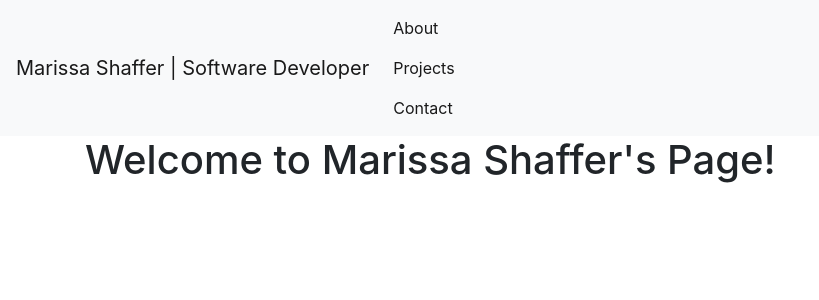
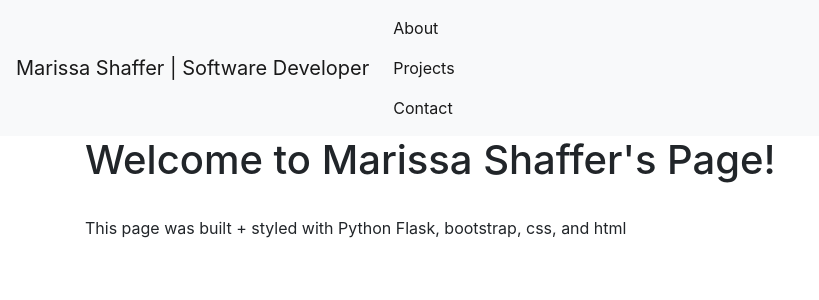
Before and after one commit to marissa-shaffer/final-cs50p-project, a Flask app: page / in a window 1280 px wide. Shown: the top 300 px of the page, without its empty margins (0-819 px from the left). Run offline with Flask 2, Linux system fonts and the light colour scheme; parts of the project's set-up code (start-up, migrations or seed data) failed here and were passed over; some libraries are stand-ins or nearby versions.

Commit message:
added paragraph

```diff
--- a/api/templates/index.html
+++ b/api/templates/index.html
@@ -2,4 +2,6 @@
 
 {% block content %}
     <h1>{% block title %} Welcome to Marissa Shaffer's Page! {% endblock %}</h1>
+    <br>
+    <p>This page was built + styled with Python Flask, bootstrap, css, and html</p>
 {% endblock %}
```
